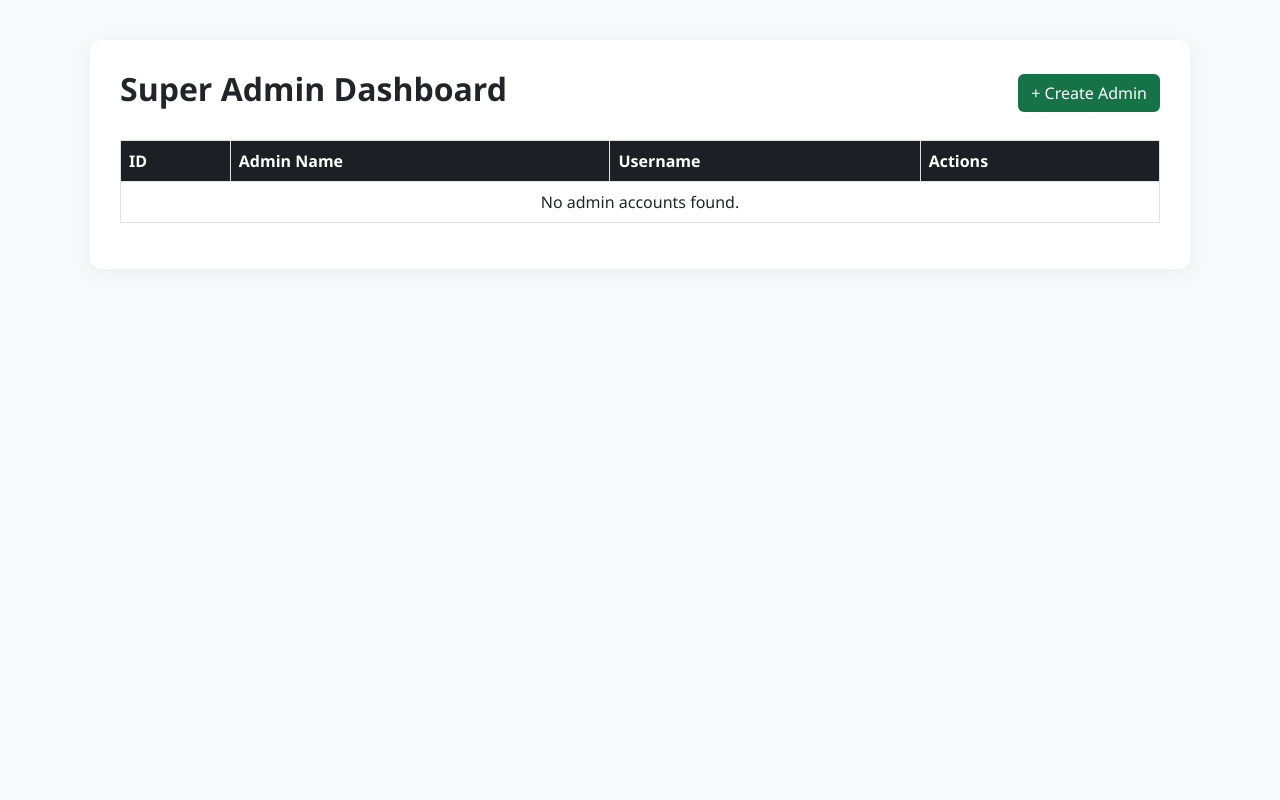
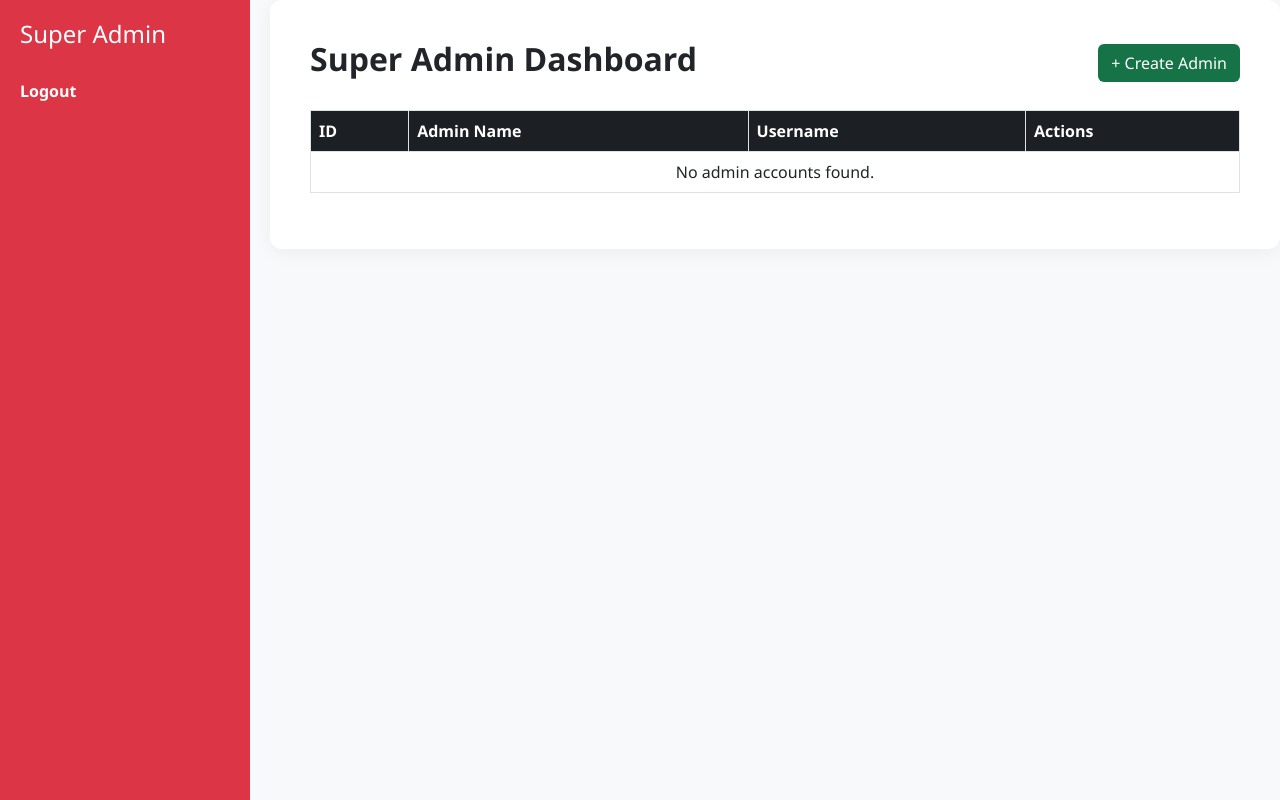
Before and after one commit to ChandlerVictorino/formula1carrental, a CodeIgniter app: the page made by application/views/superadmin/dashboard.php in a window 1280 px wide. Run offline with CodeIgniter, Linux system fonts and the light colour scheme.

Commit message:
Update dashboard.php

```diff
--- a/application/views/superadmin/dashboard.php
+++ b/application/views/superadmin/dashboard.php
@@ -13,11 +13,32 @@
             background-color: #f8f9fa;
             font-family: 'Segoe UI', sans-serif;
         }
+        .sidebar {
+            width: 250px;
+            height: 100vh;
+            position: fixed;
+            top: 0;
+            left: 0;
+            background-color: #dc3545;
+            color: white;
+            padding: 20px;
+        }
+        .sidebar h4 {
+            margin-bottom: 30px;
+        }
+        .sidebar a.logout {
+            color: white;
+            text-decoration: none;
+            font-weight: bold;
+        }
+        .sidebar a.logout:hover {
+            text-decoration: underline;
+        }
         .dashboard-container {
-            max-width: 1100px;
-            margin: 40px auto;
+            margin-left: 270px;
+            max-width: calc(100% - 270px);
+            padding: 40px;
             background: white;
-            padding: 30px;
             border-radius: 12px;
             box-shadow: 0 4px 20px rgba(0, 0, 0, 0.05);
         }
@@ -49,6 +70,11 @@
     </style>
 </head>
 <body>
+    <div class="sidebar">
+        <h4>Super Admin</h4>
+        <a href="<?= base_url('welcome/logout') ?>" class="logout">Logout</a>
+    </div>
+
     <div class="dashboard-container">
         <div class="d-flex justify-content-between align-items-center mb-4">
             <h2 class="fw-bold">Super Admin Dashboard</h2>
```
